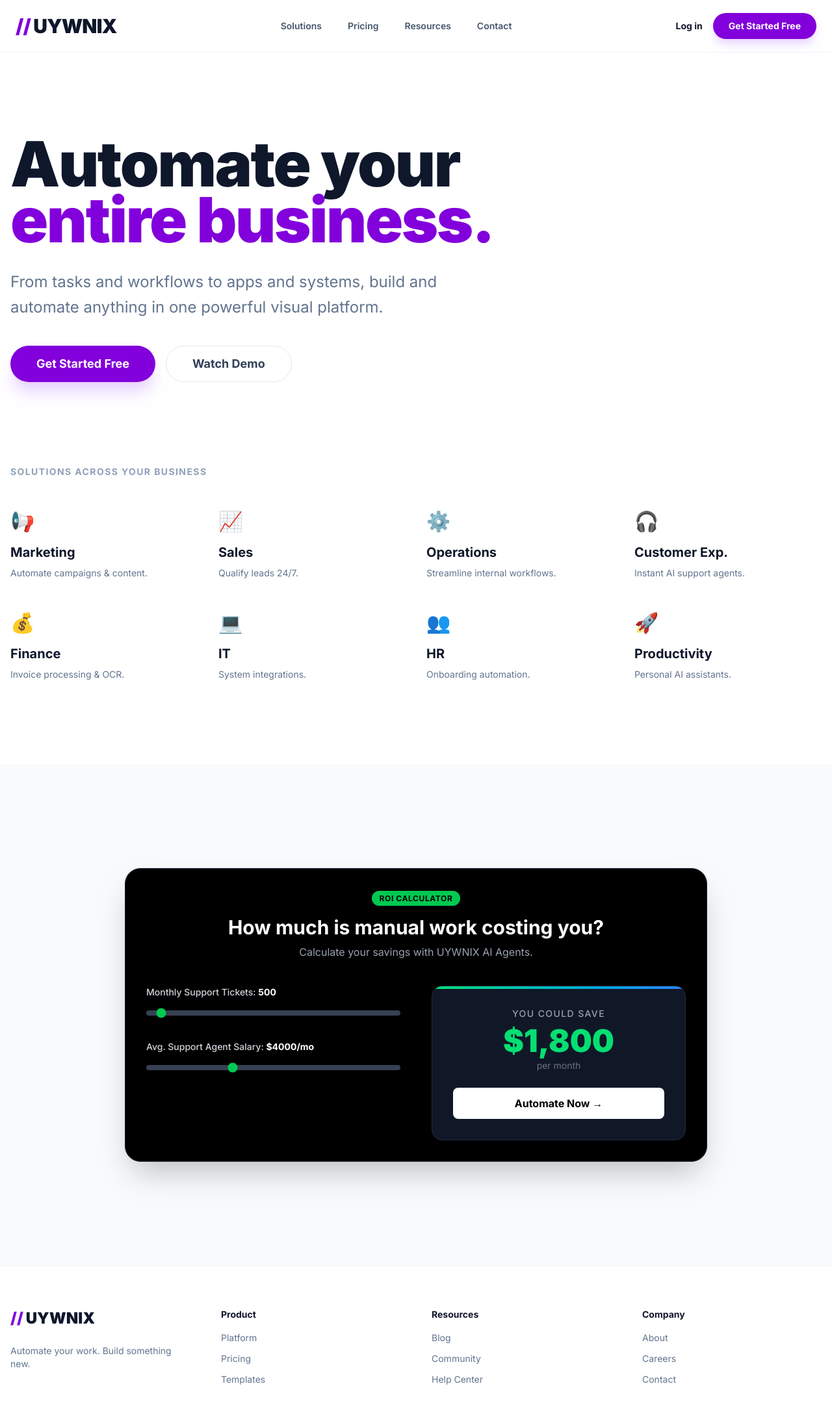
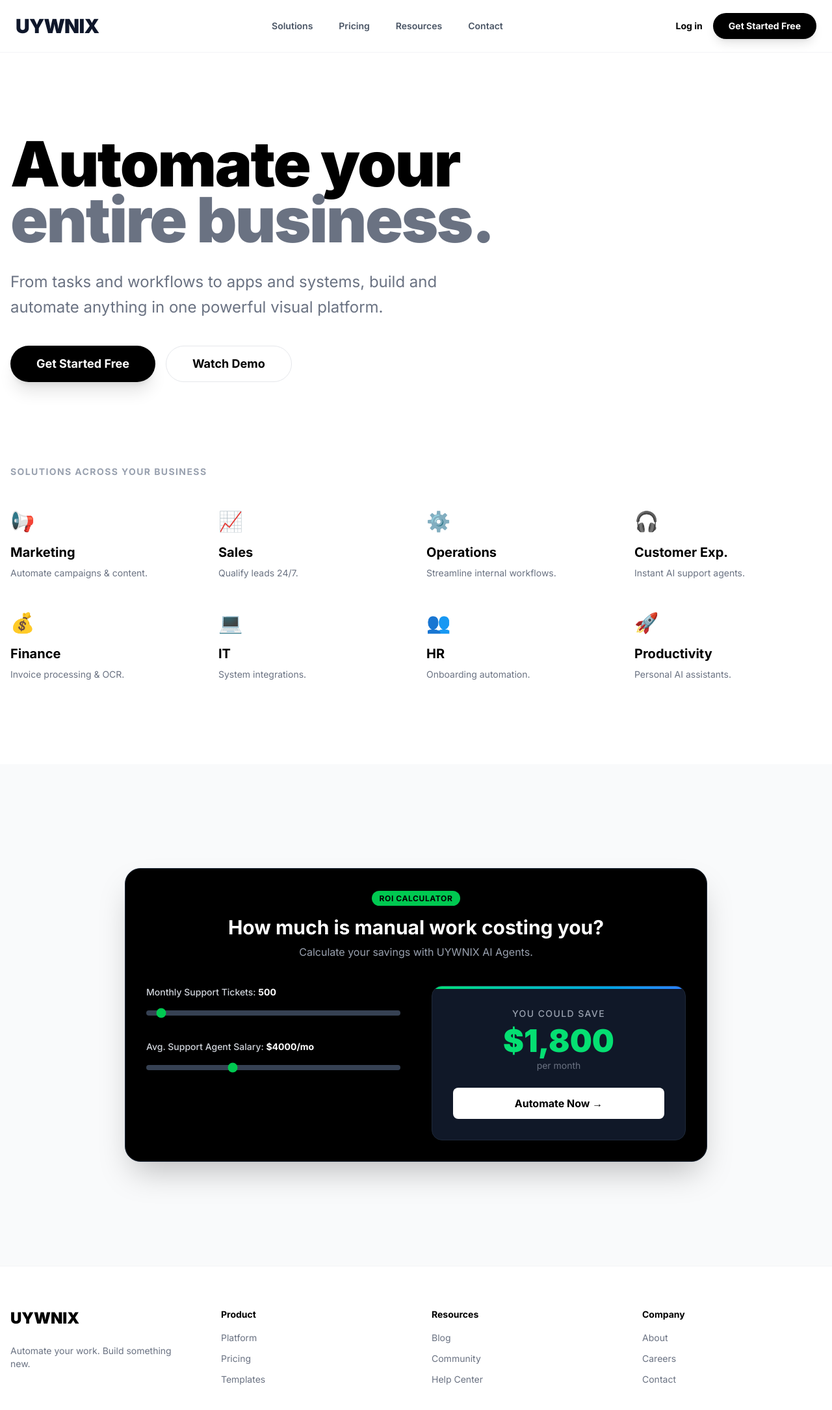
Before and after one commit to Tayyabhusayn/uywnix, a Next.js app: page / in a window 1280 px wide. Shown: the top 2170 px of the page at 65% size. Built offline with nearby package versions, Linux system fonts and the light colour scheme.

Commit message:
Update Design: Monochrome Make.com Style (Black & White)

```diff
--- a/app/globals.css
+++ b/app/globals.css
@@ -2,14 +2,14 @@
 
 :root {
   --background: #ffffff;
-  --foreground: #0f172a;
-  --primary: #6d28d9; /* Purple-700 (Make Style) */
+  --foreground: #000000;
+  --primary: #000000; /* Solid Black */
   --primary-foreground: #ffffff;
   --card: #ffffff;
-  --card-foreground: #0f172a;
-  --border: #e2e8f0;
-  --input: #e2e8f0;
-  --ring: #6d28d9;
+  --card-foreground: #000000;
+  --border: #e5e5e5;
+  --input: #e5e5e5;
+  --ring: #000000;
   --radius: 0.5rem;
 }
 
--- a/app/page.tsx
+++ b/app/page.tsx
@@ -10,22 +10,22 @@
   return (
     <main className="flex min-h-screen flex-col bg-white text-slate-900">
       {/* Navigation */}
-      <nav className="w-full bg-white border-b border-slate-100 sticky top-0 z-50">
+      <nav className="w-full bg-white border-b border-gray-100 sticky top-0 z-50">
         <div className="container mx-auto px-6 h-20 flex items-center justify-between">
           <Link href="/" className="text-3xl font-black tracking-tight flex items-center gap-1">
-            <span className="text-purple-700">//</span> UYWNIX
+            UYWNIX
           </Link>
 
-          <div className="hidden md:flex space-x-10 text-sm font-semibold text-slate-600">
-            <Link href="/services" className="hover:text-purple-700 transition">Solutions</Link>
-            <Link href="/pricing" className="hover:text-purple-700 transition">Pricing</Link>
-            <Link href="/newsroom" className="hover:text-purple-700 transition">Resources</Link>
-            <Link href="/contact" className="hover:text-purple-700 transition">Contact</Link>
+          <div className="hidden md:flex space-x-10 text-sm font-semibold text-gray-600">
+            <Link href="/services" className="hover:text-black transition">Solutions</Link>
+            <Link href="/pricing" className="hover:text-black transition">Pricing</Link>
+            <Link href="/newsroom" className="hover:text-black transition">Resources</Link>
+            <Link href="/contact" className="hover:text-black transition">Contact</Link>
           </div>
 
           <div className="hidden md:flex items-center gap-4">
-            <Link href="/ai-agent" className="text-sm font-bold text-slate-900 hover:text-purple-700">Log in</Link>
-            <Link href="/audit" className="bg-purple-700 text-white px-6 py-2.5 rounded-full text-sm font-bold hover:bg-purple-800 transition shadow-lg shadow-purple-200">
+            <Link href="/ai-agent" className="text-sm font-bold text-black hover:underline">Log in</Link>
+            <Link href="/audit" className="bg-black text-white px-6 py-2.5 rounded-full text-sm font-bold hover:bg-gray-800 transition shadow-lg">
               Get Started Free
             </Link>
           </div>
@@ -58,17 +58,17 @@
       {/* Hero Section (Make.com Style) */}
       <section className="container mx-auto px-4 py-20 md:py-32">
         <div className="max-w-4xl">
-          <h1 className="text-6xl md:text-8xl font-black tracking-tight mb-8 text-slate-900 leading-[0.9]">
-            Automate your <br/> <span className="text-purple-700">entire business.</span>
+          <h1 className="text-6xl md:text-8xl font-black tracking-tight mb-8 text-black leading-[0.9]">
+            Automate your <br/> <span className="text-gray-500">entire business.</span>
           </h1>
-          <p className="text-xl md:text-2xl text-slate-500 mb-10 max-w-2xl leading-relaxed">
+          <p className="text-xl md:text-2xl text-gray-500 mb-10 max-w-2xl leading-relaxed">
             From tasks and workflows to apps and systems, build and automate anything in one powerful visual platform.
           </p>
           <div className="flex flex-col sm:flex-row gap-4 items-start">
-            <Link href="/audit" className="bg-purple-700 text-white h-14 px-10 rounded-full flex items-center justify-center font-bold text-lg hover:bg-purple-800 transition shadow-xl shadow-purple-200">
+            <Link href="/audit" className="bg-black text-white h-14 px-10 rounded-full flex items-center justify-center font-bold text-lg hover:bg-gray-800 transition shadow-xl">
               Get Started Free
             </Link>
-            <Link href="/ai-agent" className="h-14 px-10 rounded-full flex items-center justify-center font-bold text-lg text-slate-700 border border-slate-200 hover:bg-slate-50 transition">
+            <Link href="/ai-agent" className="h-14 px-10 rounded-full flex items-center justify-center font-bold text-lg text-black border border-gray-200 hover:bg-gray-50 transition">
               Watch Demo
             </Link>
           </div>
@@ -77,103 +77,103 @@
 
       {/* Solutions Grid (Make.com Style) */}
       <section className="container mx-auto px-4 pb-32">
-        <p className="text-sm font-bold text-slate-400 uppercase tracking-widest mb-12">SOLUTIONS ACROSS YOUR BUSINESS</p>
+        <p className="text-sm font-bold text-gray-400 uppercase tracking-widest mb-12">SOLUTIONS ACROSS YOUR BUSINESS</p>
 
         <div className="grid grid-cols-2 md:grid-cols-4 gap-x-8 gap-y-12">
           {/* Item 1 */}
           <Link href="/services" className="group block">
-            <div className="text-3xl mb-4 text-purple-600 group-hover:-translate-y-1 transition-transform duration-300">📢</div>
-            <h3 className="text-xl font-bold text-slate-900 mb-2 group-hover:text-purple-700 transition">Marketing</h3>
-            <p className="text-sm text-slate-500">Automate campaigns & content.</p>
+            <div className="text-3xl mb-4 text-black group-hover:-translate-y-1 transition-transform duration-300">📢</div>
+            <h3 className="text-xl font-bold text-black mb-2 group-hover:text-gray-600 transition">Marketing</h3>
+            <p className="text-sm text-gray-500">Automate campaigns & content.</p>
           </Link>
 
           {/* Item 2 */}
           <Link href="/ai-agent" className="group block">
-            <div className="text-3xl mb-4 text-purple-600 group-hover:-translate-y-1 transition-transform duration-300">📈</div>
-            <h3 className="text-xl font-bold text-slate-900 mb-2 group-hover:text-purple-700 transition">Sales</h3>
-            <p className="text-sm text-slate-500">Qualify leads 24/7.</p>
+            <div className="text-3xl mb-4 text-black group-hover:-translate-y-1 transition-transform duration-300">📈</div>
+            <h3 className="text-xl font-bold text-black mb-2 group-hover:text-gray-600 transition">Sales</h3>
+            <p className="text-sm text-gray-500">Qualify leads 24/7.</p>
           </Link>
 
           {/* Item 3 */}
           <Link href="/services" className="group block">
-            <div className="text-3xl mb-4 text-purple-600 group-hover:-translate-y-1 transition-transform duration-300">⚙️</div>
-            <h3 className="text-xl font-bold text-slate-900 mb-2 group-hover:text-purple-700 transition">Operations</h3>
-            <p className="text-sm text-slate-500">Streamline internal workflows.</p>
+            <div className="text-3xl mb-4 text-black group-hover:-translate-y-1 transition-transform duration-300">⚙️</div>
+            <h3 className="text-xl font-bold text-black mb-2 group-hover:text-gray-600 transition">Operations</h3>
+            <p className="text-sm text-gray-500">Streamline internal workflows.</p>
           </Link>
 
           {/* Item 4 */}
           <Link href="/contact" className="group block">
-            <div className="text-3xl mb-4 text-purple-600 group-hover:-translate-y-1 transition-transform duration-300">🎧</div>
-            <h3 className="text-xl font-bold text-slate-900 mb-2 group-hover:text-purple-700 transition">Customer Exp.</h3>
-            <p className="text-sm text-slate-500">Instant AI support agents.</p>
+            <div className="text-3xl mb-4 text-black group-hover:-translate-y-1 transition-transform duration-300">🎧</div>
+            <h3 className="text-xl font-bold text-black mb-2 group-hover:text-gray-600 transition">Customer Exp.</h3>
+            <p className="text-sm text-gray-500">Instant AI support agents.</p>
           </Link>
 
           {/* Item 5 */}
           <Link href="/services" className="group block">
-            <div className="text-3xl mb-4 text-purple-600 group-hover:-translate-y-1 transition-transform duration-300">💰</div>
-            <h3 className="text-xl font-bold text-slate-900 mb-2 group-hover:text-purple-700 transition">Finance</h3>
-            <p className="text-sm text-slate-500">Invoice processing & OCR.</p>
+            <div className="text-3xl mb-4 text-black group-hover:-translate-y-1 transition-transform duration-300">💰</div>
+            <h3 className="text-xl font-bold text-black mb-2 group-hover:text-gray-600 transition">Finance</h3>
+            <p className="text-sm text-gray-500">Invoice processing & OCR.</p>
           </Link>
 
           {/* Item 6 */}
           <Link href="/services" className="group block">
-            <div className="text-3xl mb-4 text-purple-600 group-hover:-translate-y-1 transition-transform duration-300">💻</div>
-            <h3 className="text-xl font-bold text-slate-900 mb-2 group-hover:text-purple-700 transition">IT</h3>
-            <p className="text-sm text-slate-500">System integrations.</p>
+            <div className="text-3xl mb-4 text-black group-hover:-translate-y-1 transition-transform duration-300">💻</div>
+            <h3 className="text-xl font-bold text-black mb-2 group-hover:text-gray-600 transition">IT</h3>
+            <p className="text-sm text-gray-500">System integrations.</p>
           </Link>
 
            {/* Item 7 */}
            <Link href="/services" className="group block">
-            <div className="text-3xl mb-4 text-purple-600 group-hover:-translate-y-1 transition-transform duration-300">👥</div>
-            <h3 className="text-xl font-bold text-slate-900 mb-2 group-hover:text-purple-700 transition">HR</h3>
-            <p className="text-sm text-slate-500">Onboarding automation.</p>
+            <div className="text-3xl mb-4 text-black group-hover:-translate-y-1 transition-transform duration-300">👥</div>
+            <h3 className="text-xl font-bold text-black mb-2 group-hover:text-gray-600 transition">HR</h3>
+            <p className="text-sm text-gray-500">Onboarding automation.</p>
           </Link>
 
            {/* Item 8 */}
            <Link href="/services" className="group block">
-            <div className="text-3xl mb-4 text-purple-600 group-hover:-translate-y-1 transition-transform duration-300">🚀</div>
-            <h3 className="text-xl font-bold text-slate-900 mb-2 group-hover:text-purple-700 transition">Productivity</h3>
-            <p className="text-sm text-slate-500">Personal AI assistants.</p>
+            <div className="text-3xl mb-4 text-black group-hover:-translate-y-1 transition-transform duration-300">🚀</div>
+            <h3 className="text-xl font-bold text-black mb-2 group-hover:text-gray-600 transition">Productivity</h3>
+            <p className="text-sm text-gray-500">Personal AI assistants.</p>
           </Link>
         </div>
       </section>
 
       {/* ROI Section */}
-      <section className="bg-slate-50 py-24">
+      <section className="bg-gray-50 py-24">
         <RoiCalculator />
       </section>
 
       {/* Footer */}
-      <footer className="bg-white py-16 border-t border-slate-100">
-        <div className="container mx-auto px-4 grid md:grid-cols-4 gap-12 text-sm text-slate-500">
+      <footer className="bg-white py-16 border-t border-gray-100">
+        <div className="container mx-auto px-4 grid md:grid-cols-4 gap-12 text-sm text-gray-500">
           <div>
-            <h4 className="text-2xl font-black text-slate-900 mb-6 flex items-center gap-1">
-               <span className="text-purple-700">//</span> UYWNIX
+            <h4 className="text-2xl font-black text-black mb-6 flex items-center gap-1">
+               UYWNIX
             </h4>
             <p>Automate your work. Build something new.</p>
           </div>
           <div>
-            <h4 className="font-bold text-slate-900 mb-4">Product</h4>
+            <h4 className="font-bold text-black mb-4">Product</h4>
             <ul className="space-y-3">
-              <li><Link href="/ai-agent" className="hover:text-purple-700">Platform</Link></li>
-              <li><Link href="/pricing" className="hover:text-purple-700">Pricing</Link></li>
-              <li><Link href="/services" className="hover:text-purple-700">Templates</Link></li>
+              <li><Link href="/ai-agent" className="hover:text-black">Platform</Link></li>
+              <li><Link href="/pricing" className="hover:text-black">Pricing</Link></li>
+              <li><Link href="/services" className="hover:text-black">Templates</Link></li>
             </ul>
           </div>
           <div>
-            <h4 className="font-bold text-slate-900 mb-4">Resources</h4>
+            <h4 className="font-bold text-black mb-4">Resources</h4>
             <ul className="space-y-3">
-              <li><Link href="/newsroom" className="hover:text-purple-700">Blog</Link></li>
-              <li><Link href="/contact" className="hover:text-purple-700">Community</Link></li>
-              <li><Link href="/contact" className="hover:text-purple-700">Help Center</Link></li>
+              <li><Link href="/newsroom" className="hover:text-black">Blog</Link></li>
+              <li><Link href="/contact" className="hover:text-black">Community</Link></li>
+              <li><Link href="/contact" className="hover:text-black">Help Center</Link></li>
             </ul>
           </div>
           <div>
-            <h4 className="font-bold text-slate-900 mb-4">Company</h4>
+            <h4 className="font-bold text-black mb-4">Company</h4>
             <ul className="space-y-3">
-              <li><Link href="/about" className="hover:text-purple-700">About</Link></li>
-              <li><Link href="/contact" className="hover:text-purple-700">Careers</Link></li>
-              <li><Link href="/contact" className="hover:text-purple-700">Contact</Link></li>
+              <li><Link href="/about" className="hover:text-black">About</Link></li>
+              <li><Link href="/contact" className="hover:text-black">Careers</Link></li>
+              <li><Link href="/contact" className="hover:text-black">Contact</Link></li>
             </ul>
           </div>
         </div>
```
